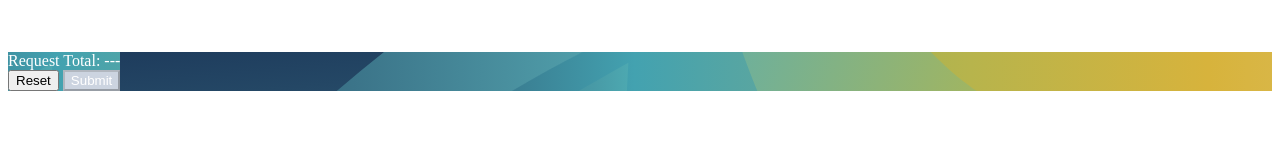
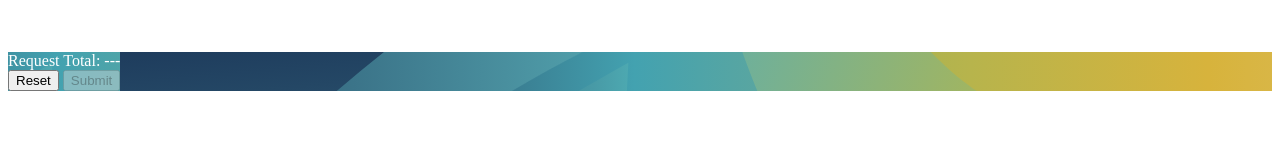
Before and after one commit to ucdavis/tacos, a React app in the folder src/tacos.mvc/: page / in a window 1280 px wide. Shown: the part 151-300 px from the top of the page. Built offline with nearby package versions, Linux system fonts and the light colour scheme; the HTML template or start-up script is replaced by a standard one.

Commit message:
deleted color white

```diff
--- a/src/tacos.mvc/ClientApp/css/site.scss
+++ b/src/tacos.mvc/ClientApp/css/site.scss
@@ -179,14 +179,9 @@ border: none;
 background-color: $accent;
 }
 
-.btn-primary {
-  background-color: $accent;
-  color: $primary-color;
-}
 
 #submit-button{
 margin-left: 4px;
-color: white;
 }
 
 .contestRow {
```
